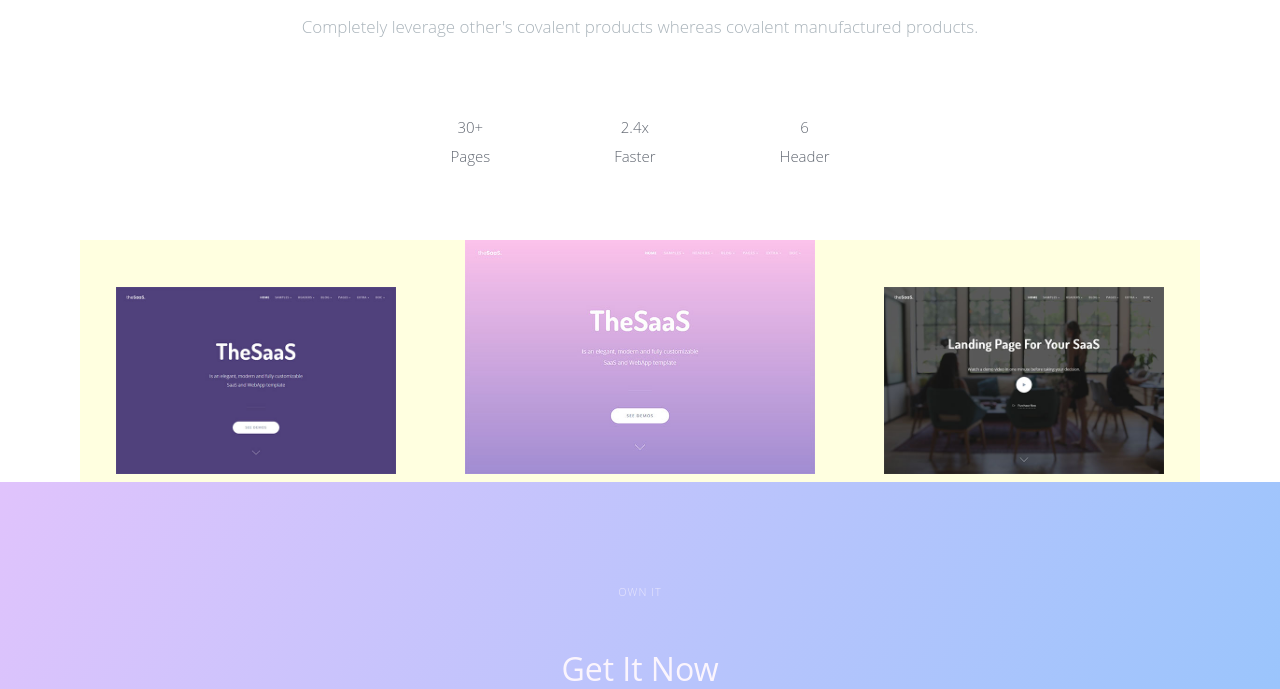
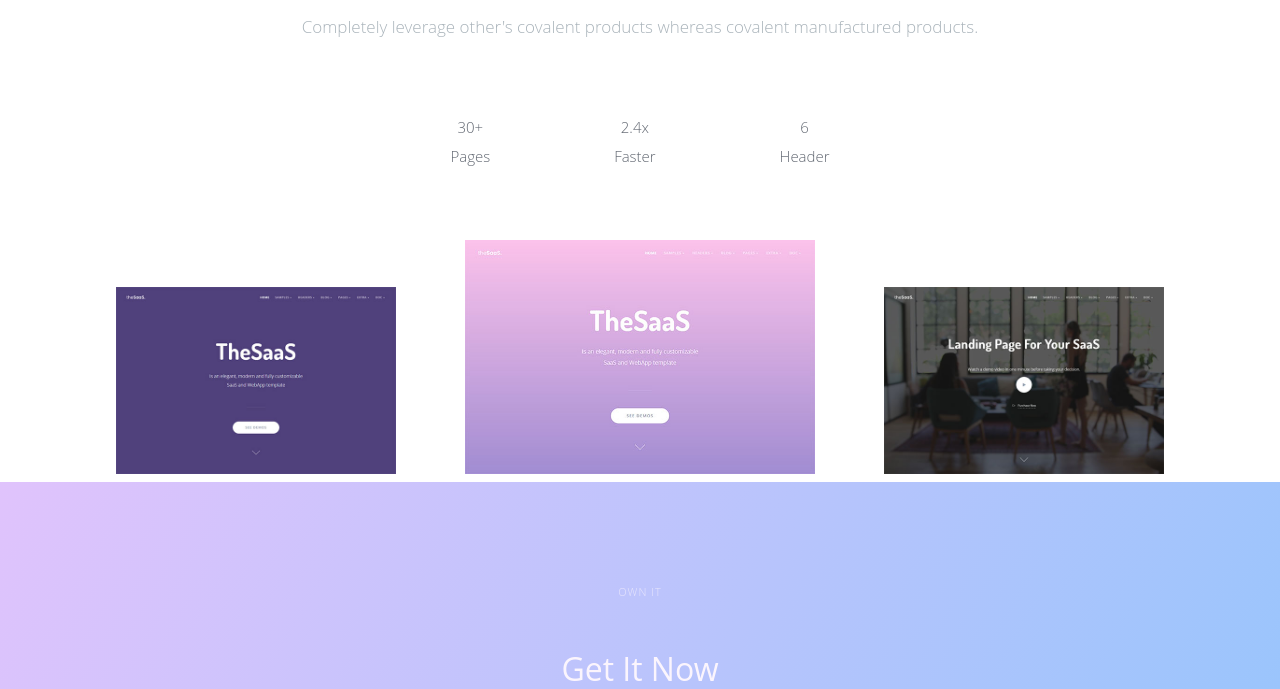
Before and after one commit to davidmkrtchyan991/web-development-thesaas, a PHP site: page / in a window 1280 px wide. Shown: the part 3483-4172 px from the top of the page. Run offline with PHP 8.4, Linux system fonts and the light colour scheme.

Commit message:
remove background yellow

```diff
--- a/css/thesaas.css
+++ b/css/thesaas.css
@@ -252,7 +252,6 @@ body {
 
 .full-gallery {
 	margin-top: 70px;
-	background-color: lightyellow;
 
 }
 
```
